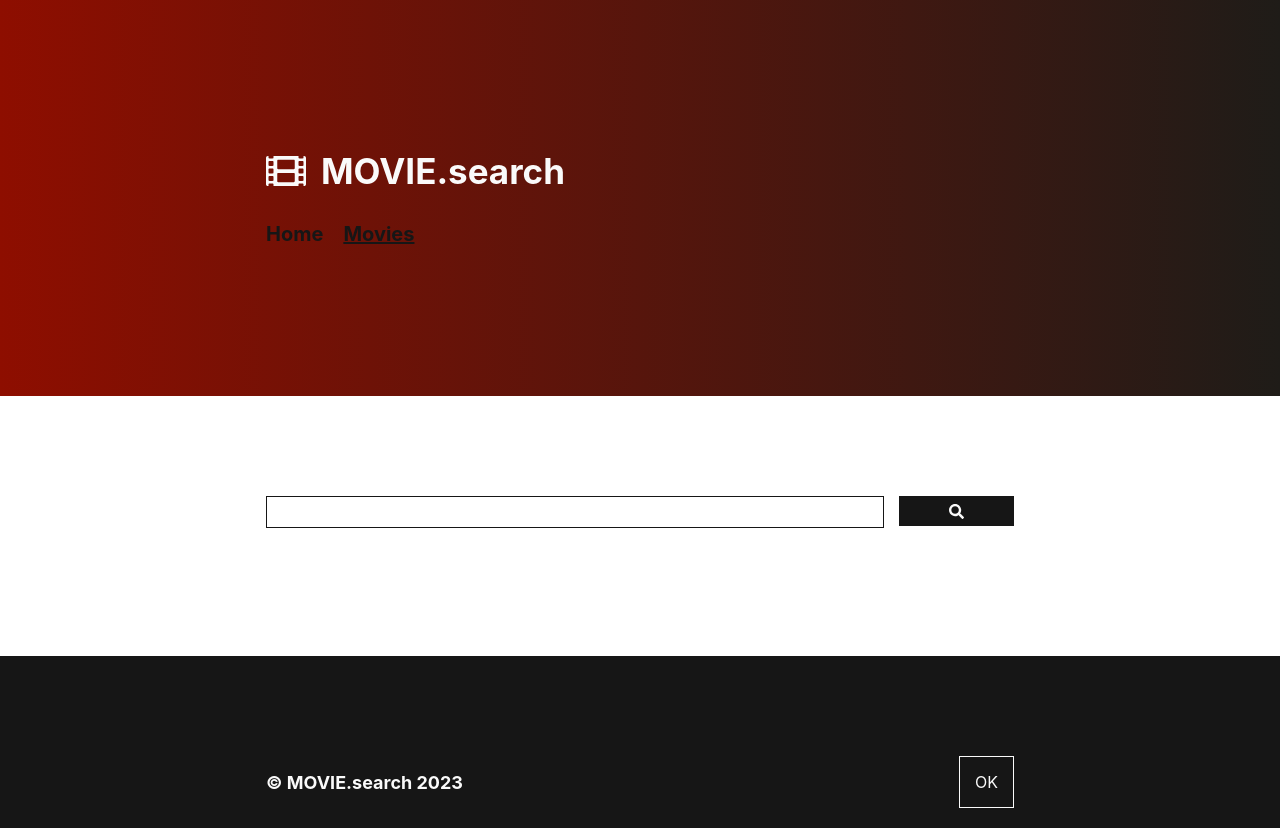
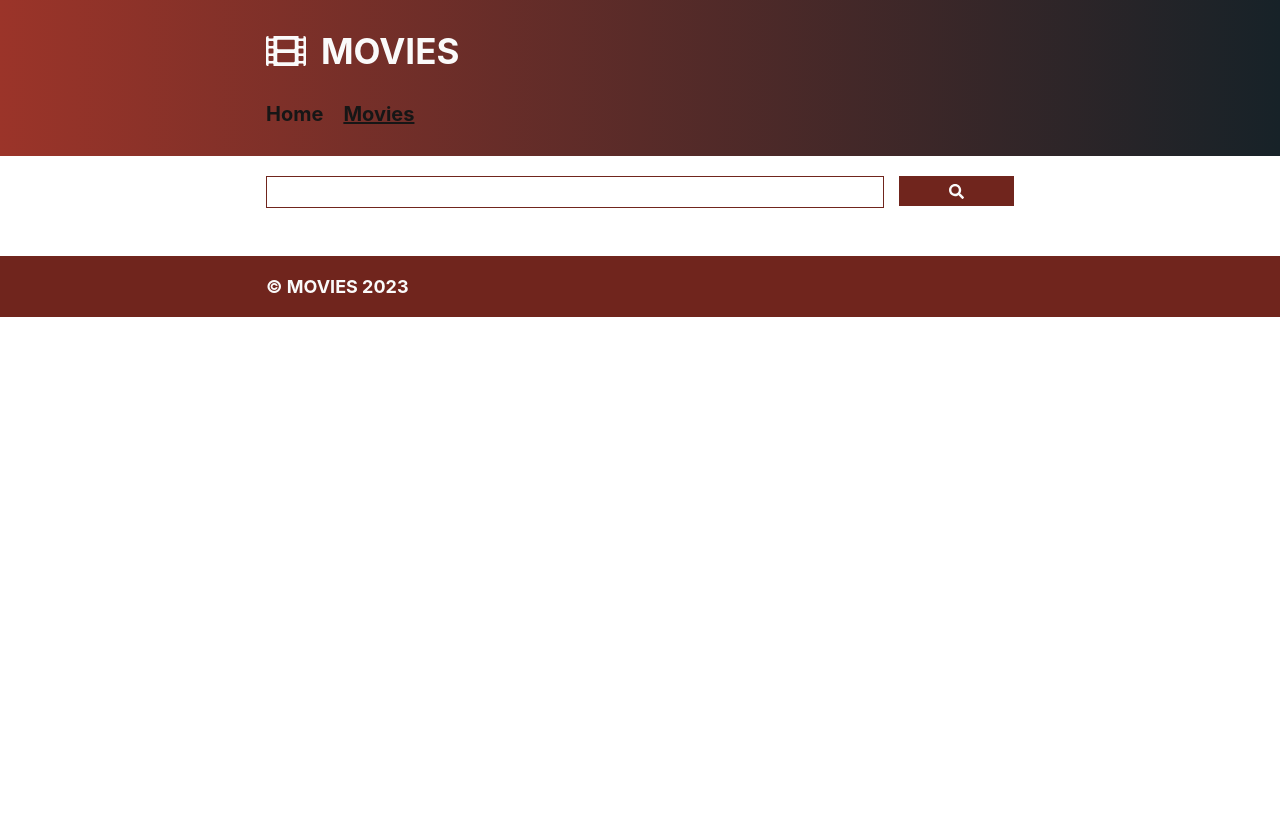
Before and after one commit to Omelianov/goit-react-hw-05-movies, a React (Create React App) app: page /goit-react-hw-05-movies/movies in a window 1280 px wide. Shown: the top 828 px of the page. After the commit the page ends 800 px from the top, so only its background shows below. Built offline with nearby package versions, Linux system fonts and the light colour scheme.

Commit message:
update spacing

```diff
--- a/src/components/Container/Container.styled.js
+++ b/src/components/Container/Container.styled.js
@@ -4,7 +4,7 @@ export const ContainerWrapper = styled.div`
   width: 300px;
   margin: 0 auto;
   padding: ${props =>
-        props.isPadding ? '0 10px 100px 10px' : '100px 10px 100px 10px'};
+    props.isPadding ? '0 10px 100px 10px' : '20px 10px 20px 10px'};
 
   @media (min-width: 768px) {
     width: 748px;
--- a/src/components/Footer/Footer.jsx
+++ b/src/components/Footer/Footer.jsx
@@ -1,13 +1,12 @@
 import Container from 'components/Container';
-import { FooterWrapper, Wrapper, Copyright, Studios } from './Footer.styled';
+import { FooterWrapper, Wrapper, Copyright } from './Footer.styled';
 
 function Footer() {
   return (
     <FooterWrapper>
       <Container>
         <Wrapper>
-          <Copyright>© MOVIE.search 2023</Copyright>
-          <Studios>OK</Studios>
+          <Copyright>© MOVIES 2023</Copyright>
         </Wrapper>
       </Container>
     </FooterWrapper>
--- a/src/components/Header/Header.jsx
+++ b/src/components/Header/Header.jsx
@@ -16,7 +16,7 @@ function Header({ title }) {
       <Container>
         <LogoWrapper>
           <CustomIcon />
-          <Title>{title}</Title>
+          <Title>MOVIES</Title>
         </LogoWrapper>
         <NavigationList>
           <Item>
--- a/src/components/Header/Header.styled.js
+++ b/src/components/Header/Header.styled.js
@@ -2,15 +2,15 @@ import styled from '@emotion/styled';
 import { NavLink } from 'react-router-dom';
 import { FaFilm } from 'react-icons/fa';
 import {
-    mainGradient,
-    mainHoverEfect,
-    mainTextColor,
-    secondTextColor,
+  mainGradient,
+  mainHoverEfect,
+  mainTextColor,
+  secondTextColor,
 } from 'utilities/variables/css';
 
 export const HeaderWrapper = styled.header`
   background-image: ${mainGradient};
-  padding: 50px 0 50px 0;
+  padding: 10px 0 10px 0;
 `;
 
 export const LogoWrapper = styled.div`
--- a/src/components/MovieDetails/MovieDetails.styled.js
+++ b/src/components/MovieDetails/MovieDetails.styled.js
@@ -39,7 +39,7 @@ export const Label = styled.span`
 `;
 
 export const MainWrapper = styled.div`
-  margin-bottom: 100px;
+  margin-bottom: 30px;
 
   @media (min-width: 768px) {
     display: flex;
@@ -56,7 +56,7 @@ export const Poster = styled.img`
 
 export const InfoWrapper = styled.div`
   @media (min-width: 768px) {
-    margin-left: 50px;
+    margin-left: 20px;
   }
 `;
 
--- a/src/utilities/variables/css.js
+++ b/src/utilities/variables/css.js
@@ -1,10 +1,10 @@
 export const mainTextColor = '#161616';
 export const secondTextColor = '#fafafa';
-export const accentTextColor = '#8e0e00';
+export const accentTextColor = '#7c2b22';
 
 export const mainBgColor = '#fafafa';
-export const secondBgColor = '#161616';
-export const accentBgColor = '#8e0e00';
+export const secondBgColor = '#70251d';
+export const accentBgColor = '#70251d';
 
 export const mainHoverEfect = '250ms linear';
-export const mainGradient = 'linear-gradient(to right, #8e0e00, #1f1c18)';
+export const mainGradient = 'linear-gradient(to right, #9b3429, #172228)';
```
Lines whose indentation alone changed are shown as unchanged.
